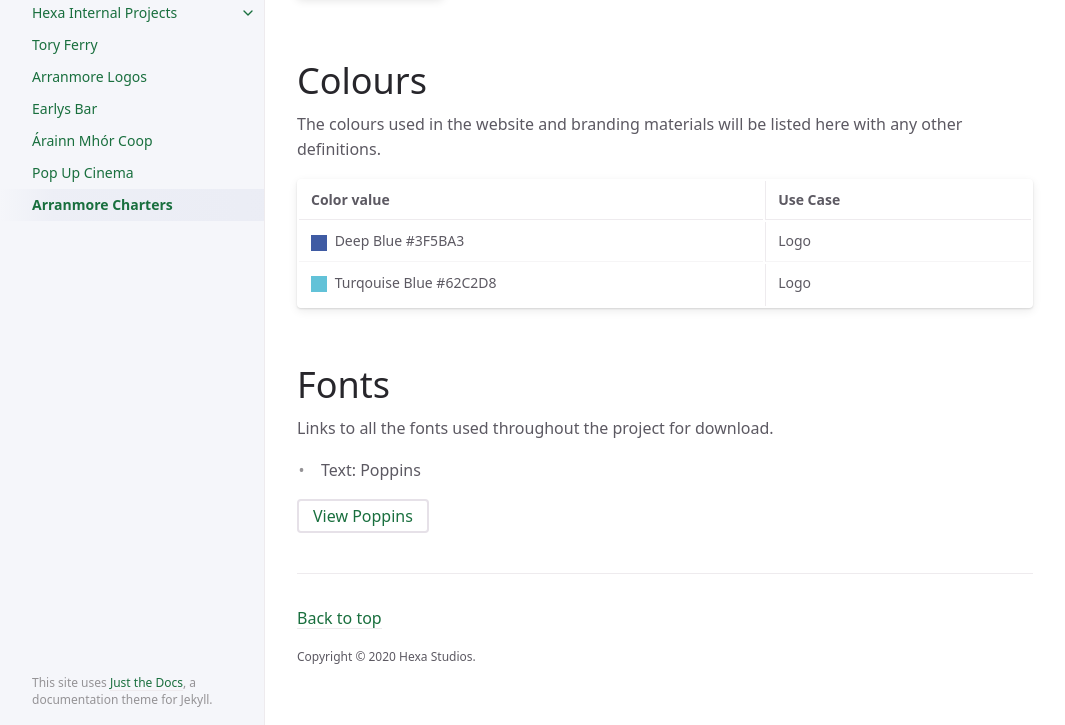
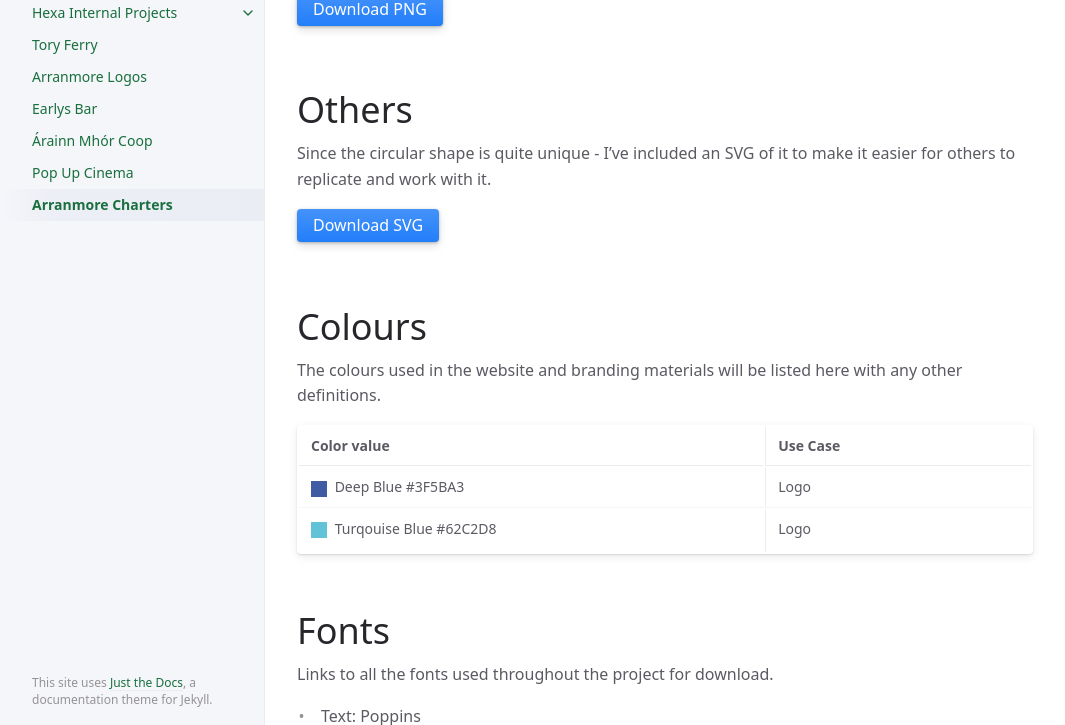
Before and after one commit to Hexa-Studios/projects-branding, a Jekyll site: the page built from docs/arranmore-charters/index.md, in a window 1280 px wide and 900 px high, scrolled down 4358 px, cut to the strip 175-900 px from the top of the window. Shown: the whole strip, without its empty margins (107-1172 px from the left). Built offline with Jekyll 4.4.1, drawn with Linux system fonts in a browser that asks for light colours.

Commit message:
Arranmore Charters Shape upload

```diff
--- a/docs/arranmore-charters/index.md
+++ b/docs/arranmore-charters/index.md
@@ -71,6 +71,12 @@
 {: .i-3quarter}
 [Download PNG]({{ site.baseurl }}assets/images/arranmore-charters/social/Artboard3.jpg){: .btn .btn-blue}
 
+# Others
+
+Since the circular shape is quite unique - I've included an SVG of it to make it easier for others to replicate and work with it.
+
+[Download SVG]({{ site.baseurl }}assets/images/arranmore-charters/other/logo-shape.svg){: .btn .btn-blue}
+
 # Colours
 
 The colours used in the website and branding materials will be listed here with any other definitions.
```
Also changed, not shown: assets/images/arranmore-charters/other/logo-shape.svg (added).
